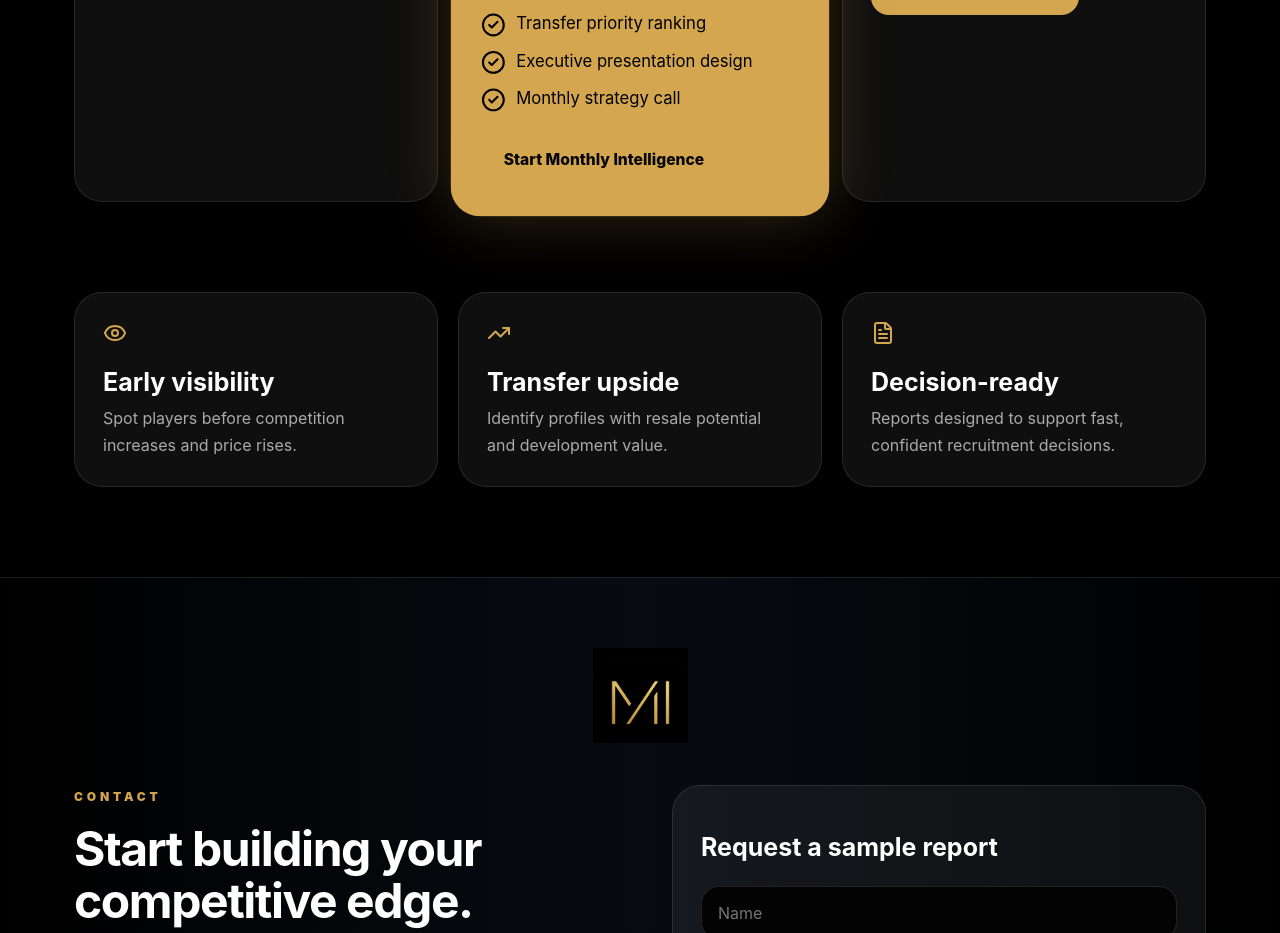
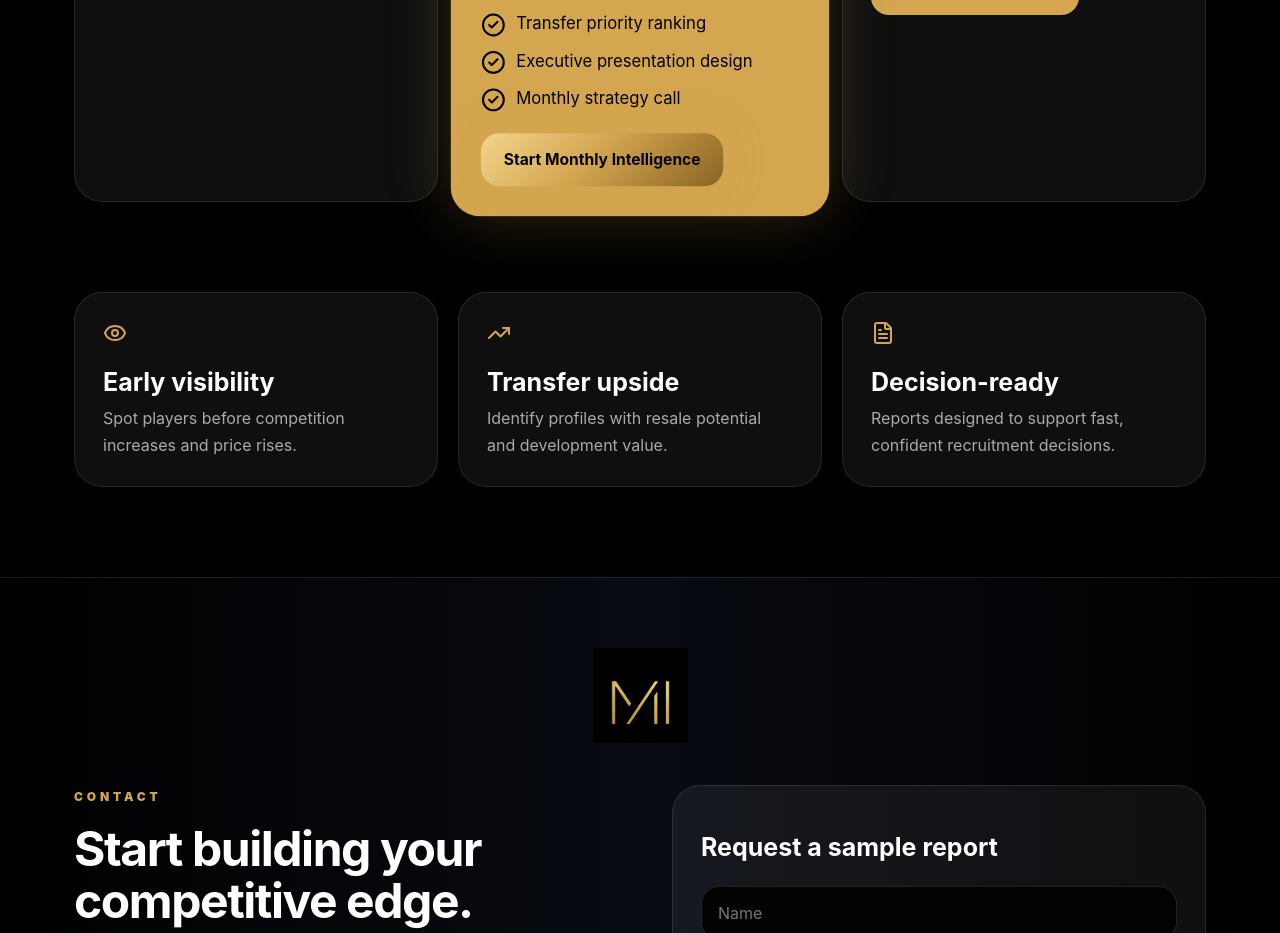
Before and after one commit to miscoutpro/mi-scout-site, a React (Vite) app: page / in a window 1280 px wide. Shown: the part 6720-7653 px from the top of the page. Built offline with nearby package versions, Linux system fonts and the light colour scheme.

Commit message:
Update styles.css

```diff
--- a/src/styles.css
+++ b/src/styles.css
@@ -126,3 +126,30 @@
   border: 1px solid rgba(212,166,80,0.4);
   box-shadow: 0 0 60px rgba(212,166,80,0.25);
 }
+.featured .btn-solid {
+  background: linear-gradient(
+    135deg,
+    #f3d58b 0%,
+    #d4a650 45%,
+    #8a6424 100%
+  );
+
+  color: #050505;
+  font-weight: 700;
+
+  box-shadow:
+    0 0 18px rgba(212,166,80,0.35),
+    0 0 45px rgba(212,166,80,0.18);
+
+  transition: all 0.28s ease;
+}
+
+.featured .btn-solid:hover {
+  transform: translateY(-2px) scale(1.02);
+
+  box-shadow:
+    0 0 24px rgba(212,166,80,0.45),
+    0 0 60px rgba(212,166,80,0.24);
+
+  filter: brightness(1.08);
+}
```
